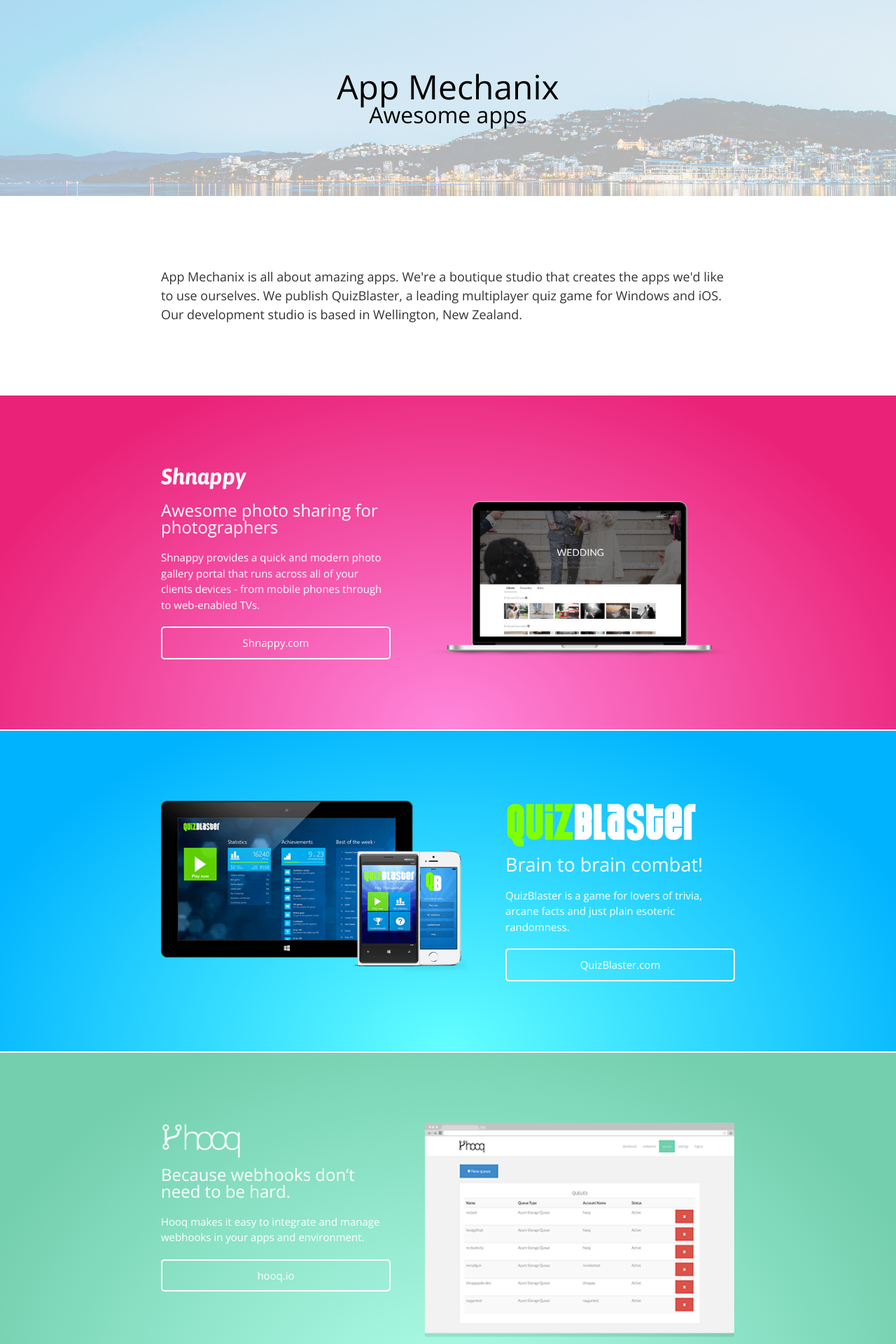
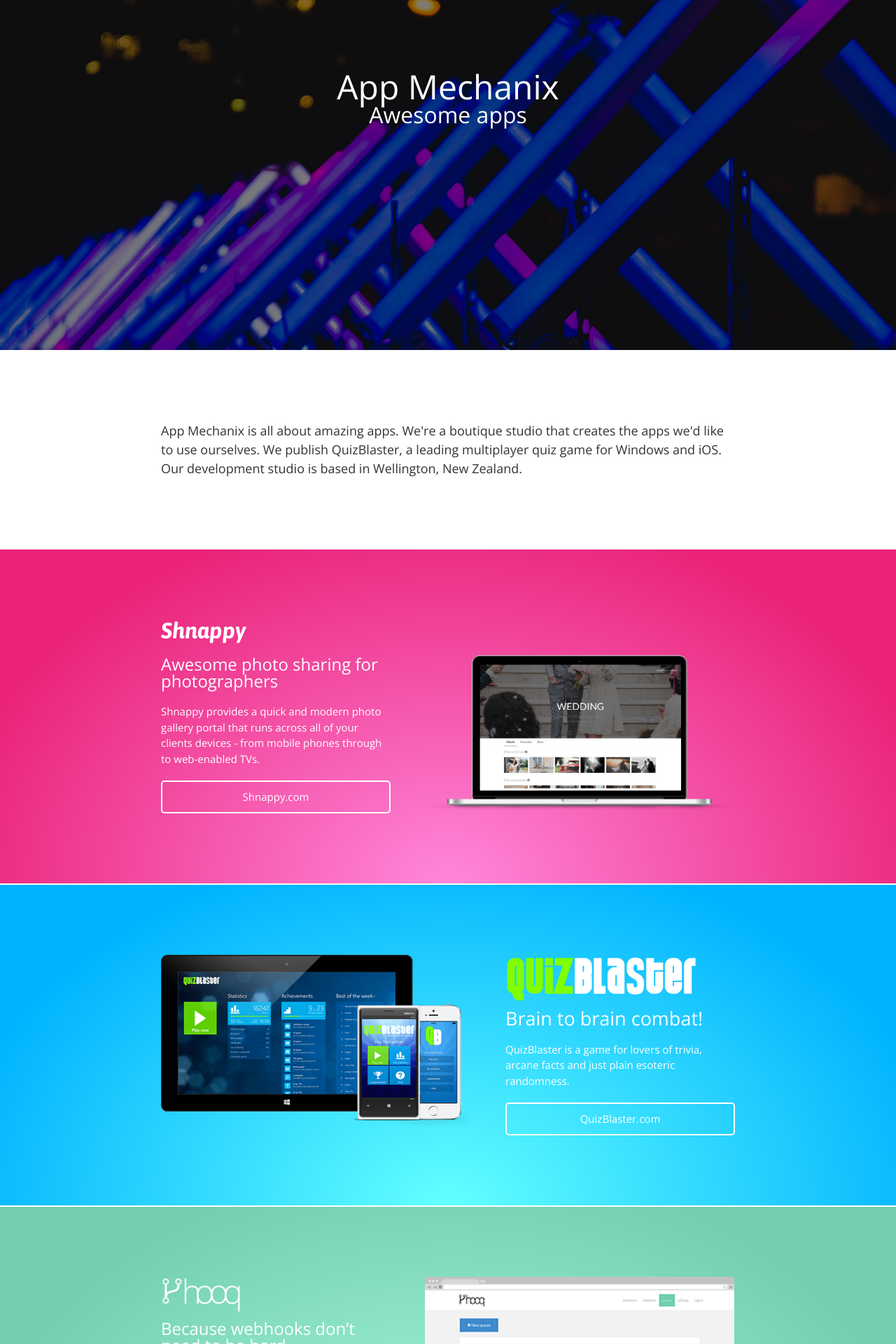
Before and after one commit to appmechanix/appmechanix.github.io, a Jekyll site: the page built from index.html, in a window 1280 px wide. Shown: the top 1920 px of the page at 70% size. Built offline with Jekyll 4.4.1, drawn with Linux system fonts in a browser that asks for light colours.

Commit message:
New background

```diff
--- a/_sass/_panel.scss
+++ b/_sass/_panel.scss
@@ -133,17 +133,20 @@
   }
 
   &.panel--hero {
-    background: white url(/img/hero.jpg) no-repeat center;
+    background: white url(/img/hero.jpg) no-repeat top center;
     background-size: cover;
+    height: 300px;
 
     h1 {
       text-align: center;
       font-size: 48px;
+      color: white;
     }
 
     h2 {
       text-align: center;
       font-size: 32px;
+      color: white;
     }
   }
 
```
Also changed, not shown: img/hero.jpg, 1 other file.
